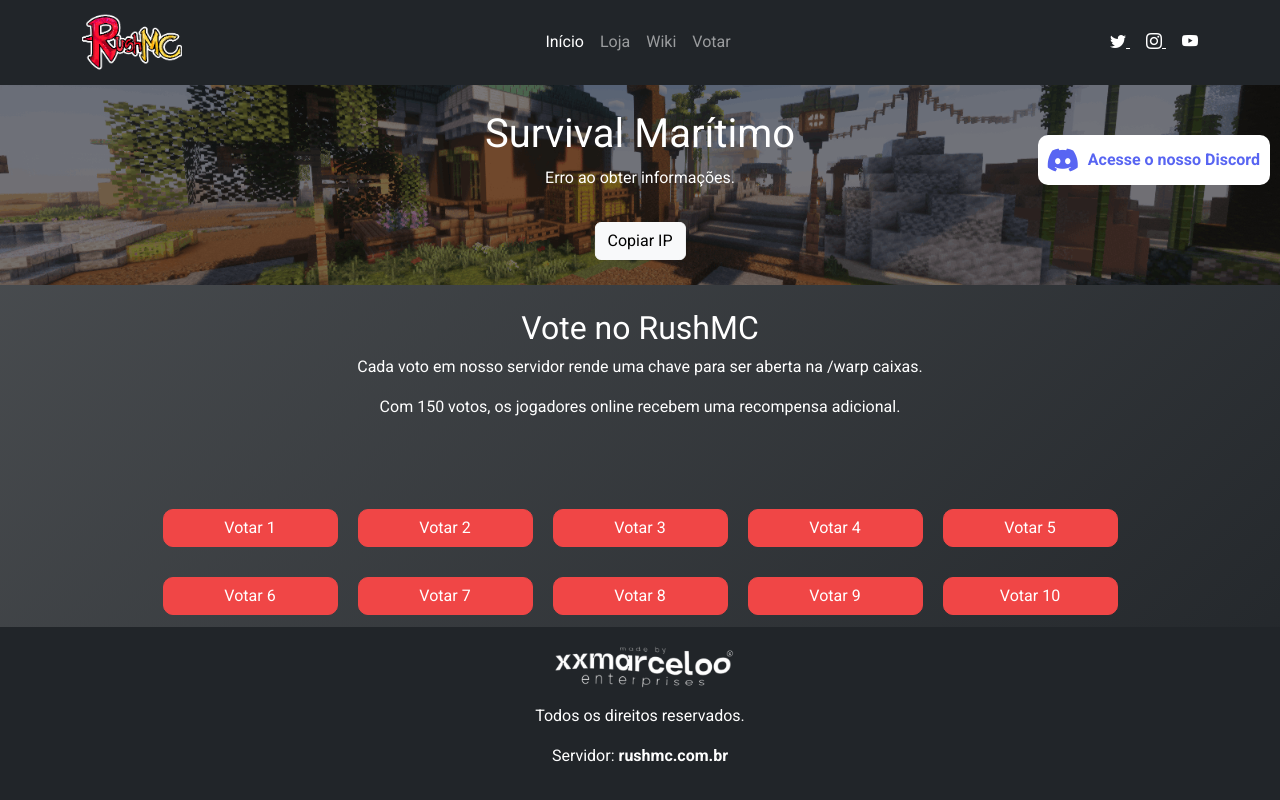
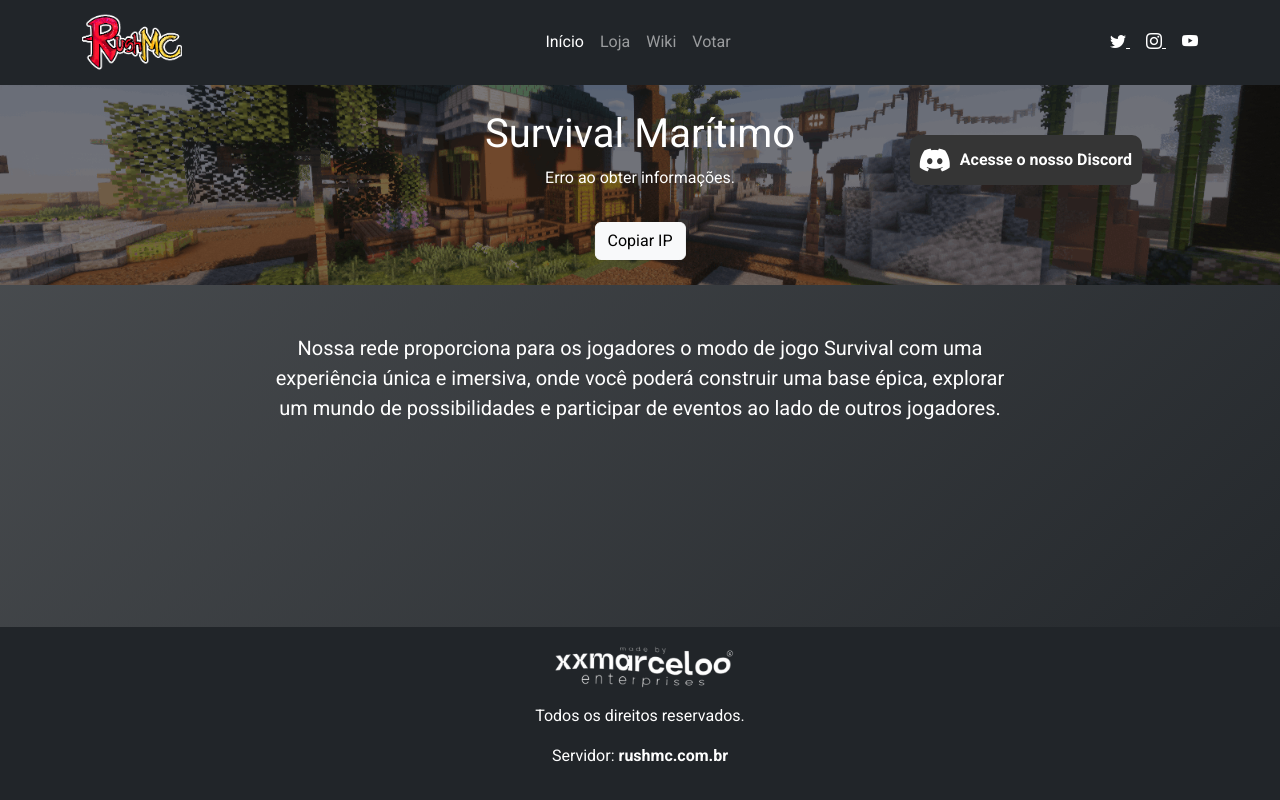
Before and after one commit to xxmarce1oo/Site-Rush-MC, a plain HTML site: page index.html in a window 1280 px wide. Drawn offline with nearby package versions, Linux system fonts and the light colour scheme; no server answers.

Commit message:
alterado

```diff
--- a/index.html
+++ b/index.html
@@ -46,14 +46,13 @@
             position: absolute;
             top: 50px;
             right: 10px;
-            background-color: white;
-            color: #5865F2;
-            /* Discord brand color */
+            background-color: rgb(53, 53, 53);
             border-radius: 10px;
             padding: 10px;
             display: flex;
             align-items: center;
             gap: 10px;
+            margin-right: 10%;
         }
 
         .discord-banner i {
@@ -77,7 +76,7 @@
             <div style="margin-right: 32px;" class="collapse navbar-collapse justify-content-center" id="navbarNav">
                 <ul class="navbar-nav">
                     <li class="nav-item">
-                        <a class="nav-link active" href="index.html">Início</a>
+                        <a class="nav-link active " href="index.html">Início</a>
                     </li>
                     <li class="nav-item">
                         <a style="cursor: pointer;" class="nav-link" onclick="window.open('https://loja.rushmc.com.br/')">Loja</a>
@@ -120,71 +119,15 @@
             </div>
         </div>
 
-        <div class="text-center my-4">
-            <h2>Vote no RushMC</h2>
-            <p>Cada voto em nosso servidor rende uma chave para ser aberta na /warp caixas.</p>
-            <p>Com 150 votos, os jogadores online recebem uma recompensa adicional.</p>
+        <div class="container my-5">
+            <div class="row justify-content-center">
+                <div class="col-md-8 text-center">
+                    <p class="lead">Nossa rede proporciona para os jogadores o modo de jogo Survival com uma experiência única e imersiva, onde você poderá construir uma base épica, explorar um mundo de possibilidades e participar de eventos ao lado de outros jogadores.</p>
+                </div>
+            </div>
         </div>
 
-        <div style="display: flex; flex-direction: column; align-items: center; gap: 30px; margin-top: 50px;">
-            <!-- Primeira linha: Votar 1 a Votar 5 -->
-            <div style="display: flex; gap: 20px;">
-                <button class="btn btn-primary"
-                    style="border-radius: 10px; width: 175px;; background-color: rgb(240 70 70 / var(--tw-bg-opacity, 1)); border-color: rgb(240 70 70 / var(--tw-bg-opacity, 1));"
-                    onclick="window.open('https://minecraftservers.org/vote/670107', '_blank')">
-                    Votar 1
-                </button>
-                <button class="btn btn-primary"
-                    style="border-radius: 10px; width: 175px;; background-color: rgb(240 70 70 / var(--tw-bg-opacity, 1)); border-color: rgb(240 70 70 / var(--tw-bg-opacity, 1));"
-                    onclick="window.open('https://minecraft-server-list.com/server/509463/vote/', '_blank')">
-                    Votar 2
-                </button>
-                <button class="btn btn-primary"
-                    style="border-radius: 10px; width: 175px;; background-color: rgb(240 70 70 / var(--tw-bg-opacity, 1)); border-color: rgb(240 70 70 / var(--tw-bg-opacity, 1));"
-                    onclick="window.open('https://minecraft-mp.com/server/339656/vote/confirm/', '_blank')">
-                    Votar 3
-                </button>
-                <button class="btn btn-primary"
-                    style="border-radius: 10px; width: 175px;; background-color: rgb(240 70 70 / var(--tw-bg-opacity, 1)); border-color: rgb(240 70 70 / var(--tw-bg-opacity, 1));"
-                    onclick="window.open('https://servers-minecraft.net/server-rushmc.41007', '_blank')">
-                    Votar 4
-                </button>
-                <button class="btn btn-primary"
-                    style="border-radius: 10px; width: 175px;; background-color: rgb(240 70 70 / var(--tw-bg-opacity, 1)); border-color: rgb(240 70 70 / var(--tw-bg-opacity, 1));"
-                    onclick="window.open('https://www.planetminecraft.com/server/rushmc-6508838/vote', '_blank')">
-                    Votar 5
-                </button>
-            </div>
 
-            <!-- Segunda linha: Votar 6 a Votar 10 -->
-            <div style="display: flex; gap: 20px;">
-                <button class="btn btn-primary"
-                    style="border-radius: 10px; width: 175px;; background-color: rgb(240 70 70 / var(--tw-bg-opacity, 1)); border-color: rgb(240 70 70 / var(--tw-bg-opacity, 1));"
-                    onclick="window.open('https://mc-server-list.com/server/2162-rushmc/vote', '_blank')">
-                    Votar 6
-                </button>
-                <button class="btn btn-primary"
-                    style="border-radius: 10px; width: 175px;; background-color: rgb(240 70 70 / var(--tw-bg-opacity, 1)); border-color: rgb(240 70 70 / var(--tw-bg-opacity, 1));"
-                    onclick="window.open('https://topminecraftservers.org/vote/39738', '_blank')">
-                    Votar 7
-                </button>
-                <button class="btn btn-primary"
-                    style="border-radius: 10px; width: 175px;; background-color: rgb(240 70 70 / var(--tw-bg-opacity, 1)); border-color: rgb(240 70 70 / var(--tw-bg-opacity, 1));"
-                    onclick="window.open('https://minecraft.buzz/vote/13060', '_blank')">
-                    Votar 8
-                </button>
-                <button class="btn btn-primary"
-                    style="border-radius: 10px; width: 175px;; background-color: rgb(240 70 70 / var(--tw-bg-opacity, 1)); border-color: rgb(240 70 70 / var(--tw-bg-opacity, 1));"
-                    onclick="window.open('https://topg.org/minecraft-servers/server-669859#vote', '_blank')">
-                    Votar 9
-                </button>
-                <button class="btn btn-primary"
-                    style="border-radius: 10px; width: 175px;; background-color: rgb(240 70 70 / var(--tw-bg-opacity, 1)); border-color: rgb(240 70 70 / var(--tw-bg-opacity, 1));"
-                    onclick="window.open('https://mcservertime.com/server-rushmc.2575/vote', '_blank')">
-                    Votar 10
-                </button>
-            </div>
-        </div>
         <footer class="footer mt-auto py-3 bg-dark text-white text-center">
             <div class="container">
                 <p>
```
Also changed, not shown: votar.html (+2 -3 lines).
